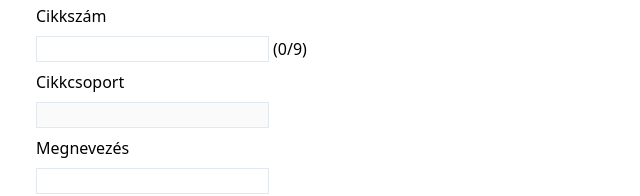
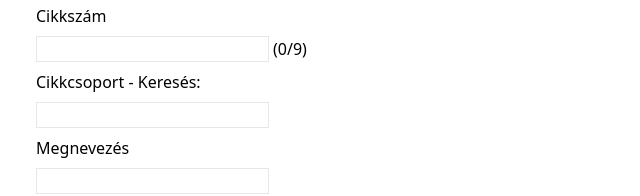
Before and after one commit to molbazsa/pici-rendszer, a React (Create React App) app: page / in a window 1280 px wide. Shown: the part 149-345 px from the top of the page, without its empty margins (0-640 px from the left). Built offline with nearby package versions, Linux system fonts and the light colour scheme.

Commit message:
Added auto id to groups

```diff
--- a/src/NewGroupFormComponents/IdField.js
+++ b/src/NewGroupFormComponents/IdField.js
@@ -16,7 +16,10 @@ export default function IdField({
         id="idField"
         value={value}
         onChange={async (event) => {
-          const newValue = event.target.value.match(/^[0-9]*/g)[0].slice(0, 3);
+          let newValue = event.target.value.match(/^[0-9]*/g)[0].slice(0, 3);
+          if (newValue === "000") {
+            newValue = "00";
+          }
           setValue(newValue);
           if (newValue.length !== 3) {
             setError("length-error");
--- a/src/NewItemForm.js
+++ b/src/NewItemForm.js
@@ -15,6 +15,7 @@ export default function NewItemForm() {
   const [nameErr, setNameErr] = useState("not-filled-error");
 
   const [group, setGroup] = useState("");
+  const [groupSearch, setGroupSearch] = useState(true);
   const [groupInp, setGroupInp] = useState(false);
   const [groupErr, setGroupErr] = useState("no-error");
 
@@ -25,6 +26,7 @@ export default function NewItemForm() {
     setName("");
     setNameErr("not-filled-error");
     setGroup("");
+    setGroupSearch(true);
     setGroupInp(false);
     setGroupErr("no-error");
   };
@@ -57,6 +59,7 @@ export default function NewItemForm() {
         wasAutoFilled={idAutoFilled}
         setAutoFilled={setIdAutoFilled}
         setGroup={setGroup}
+        setGroupSearch={setGroupSearch}
         setGroupInp={setGroupInp}
         setGroupError={setGroupErr}
       />
@@ -64,6 +67,7 @@ export default function NewItemForm() {
         formIncorrect={incorrect}
         id={id}
         value={group}
+        isSearch={groupSearch}
         isInp={groupInp}
         setValue={setGroup}
         error={groupErr}
--- a/src/NewItemFormComponents/GroupField.js
+++ b/src/NewItemFormComponents/GroupField.js
@@ -5,11 +5,43 @@ export default function GroupField({
   formIncorrect,
   id,
   value,
+  isSearch,
   isInp,
   setValue,
   error,
   setError,
 }) {
+  const search = (
+    <div>
+      <label htmlFor="groupField">
+        Cikkcsoport - Keresés: {id.slice(0, 3)}
+      </label>
+      <input
+        type="text"
+        id="groupField"
+        value={value}
+        onChange={async (event) => {
+          const newValue = event.target.value;
+          setValue(newValue);
+          if (newValue === "") {
+            setError("not-filled-error");
+            return;
+          }
+          const available = (
+            await axios.post("http://localhost:1111/verify-group-name", {
+              name: newValue,
+            })
+          ).data.available;
+          if (!available) {
+            setError("name-unavailable-error");
+            return;
+          }
+          setError("no-error");
+        }}
+      />
+    </div>
+  );
+
   const input = (
     <div>
       <label htmlFor="groupField">Cikkcsoport - Új: {id.slice(0, 3)}</label>
@@ -53,15 +85,18 @@ export default function GroupField({
     </div>
   );
 
+  const display = (
+    <div>
+      <span className="block m-1">Cikkcsoport</span>
+      <input disabled="disabled" value={value} />
+    </div>
+  );
+
   return (
     <div>
+      {isSearch && search}
       {isInp && input}
-      {!isInp && (
-        <div>
-          <span className="block m-1">Cikkcsoport</span>
-          <input disabled="disabled" value={value} />
-        </div>
-      )}
+      {!isSearch && !isInp && display}
     </div>
   );
 }
--- a/src/NewItemFormComponents/IdField.js
+++ b/src/NewItemFormComponents/IdField.js
@@ -10,6 +10,7 @@ export default function IdField({
   wasAutoFilled,
   setAutoFilled,
   setGroup,
+  setGroupSearch,
   setGroupInp,
   setGroupError,
 }) {
@@ -30,6 +31,9 @@ export default function IdField({
           }
           if (newValue.length < 3) {
             setAutoFilled(false);
+            setGroupSearch(true);
+          } else {
+            setGroupSearch(false);
           }
           if (newValue.length >= 3) {
             const groupId = newValue.slice(0, 3);
@@ -55,6 +59,14 @@ export default function IdField({
                 ).data.name
               );
               setGroupInp(false);
+              if (!wasAutoFilled) {
+                newValue = (
+                  await axios.post("http://localhost:1111/auto-item-id", {
+                    groupId: groupId,
+                  })
+                ).data.autoId;
+              }
+              setAutoFilled(true);
             }
           } else {
             setGroup("");
```
Also changed, not shown: rest_api/index.mjs (+50 -0 lines).
